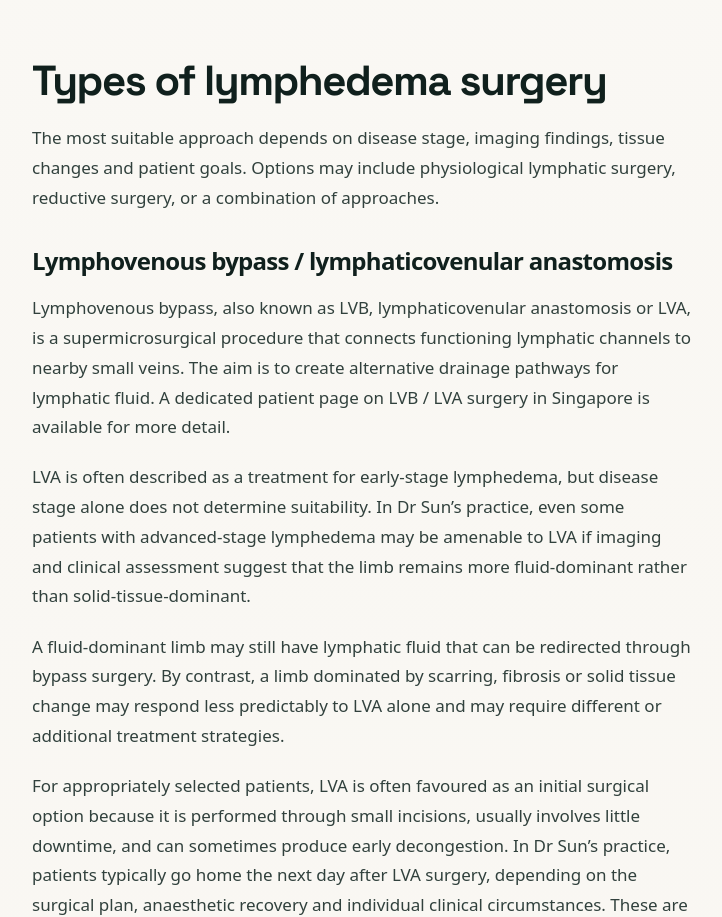
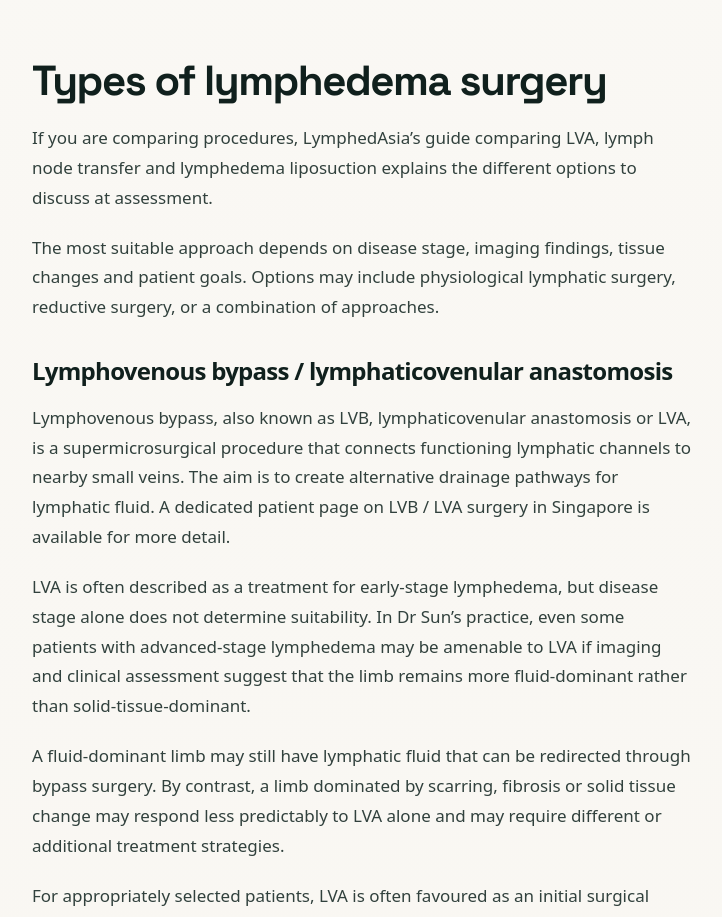
Before and after one commit to zatyrical/plasticwebsite, a Next.js app: page /lymphedema-surgery-singapore in a window 1280 px wide. Shown: the part 2963-3880 px from the top of the page, without its empty margins (220-942 px from the left). Built offline with nearby package versions, Linux system fonts and the light colour scheme.

Commit message:
Connect consultation sections to relevant lymphoedema education

```diff
--- a/app/lymphedema-surgery-singapore/page.tsx
+++ b/app/lymphedema-surgery-singapore/page.tsx
@@ -210,6 +210,7 @@ export default function LymphedemaSurgeryPage() {
             </p>
 
             <h2 id="types">Types of lymphedema surgery</h2>
+            <p>If you are comparing procedures, LymphedAsia’s <a href="https://lymphedasia.com/lva-vs-vlnt-vs-liposuction-lymphedema-surgery/">guide comparing LVA, lymph node transfer and lymphedema liposuction</a> explains the different options to discuss at assessment.</p>
             <p>
               The most suitable approach depends on disease stage, imaging findings, tissue changes and patient goals. Options may include physiological lymphatic surgery, reductive surgery, or a combination of approaches.
             </p>
```
